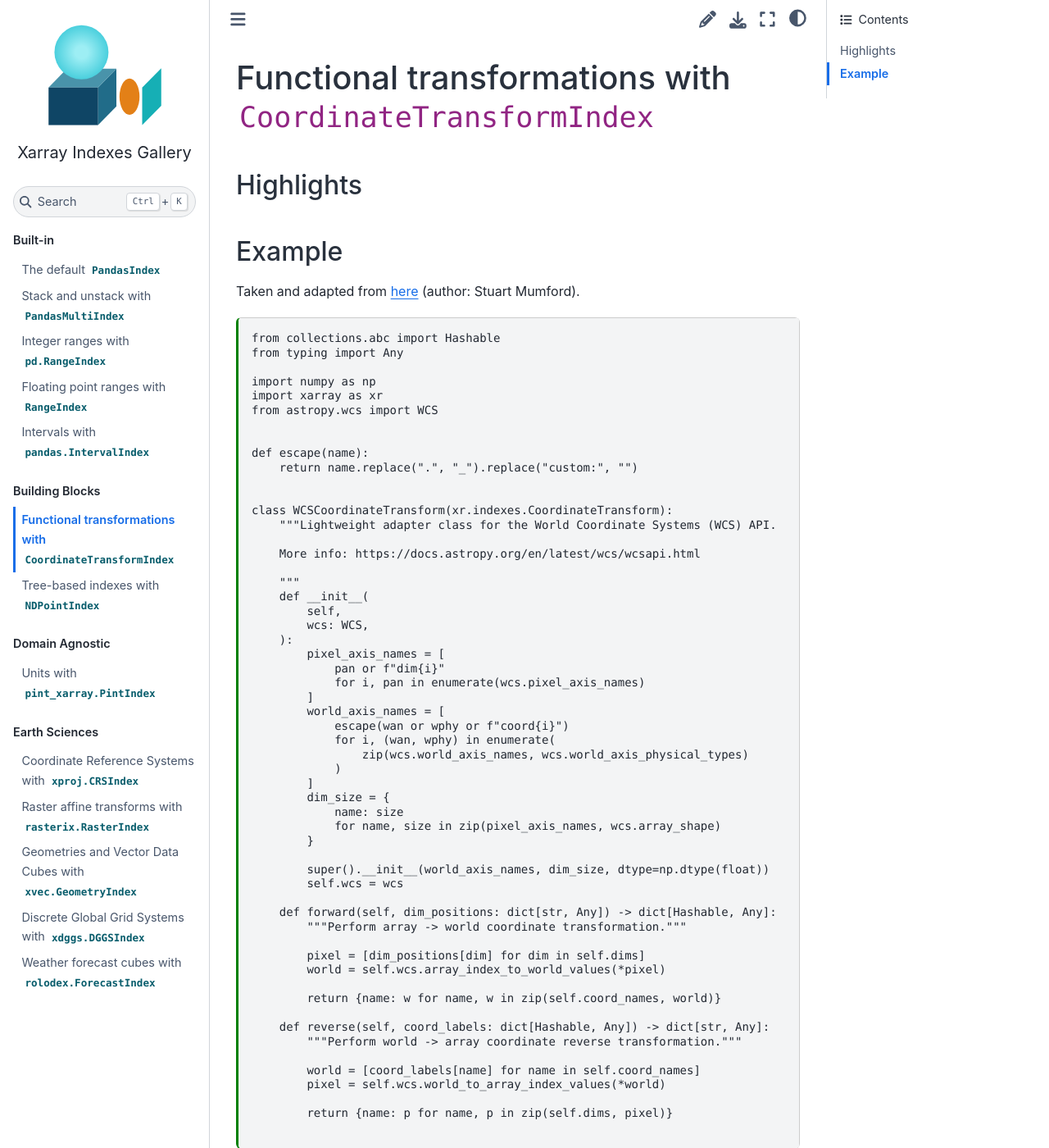
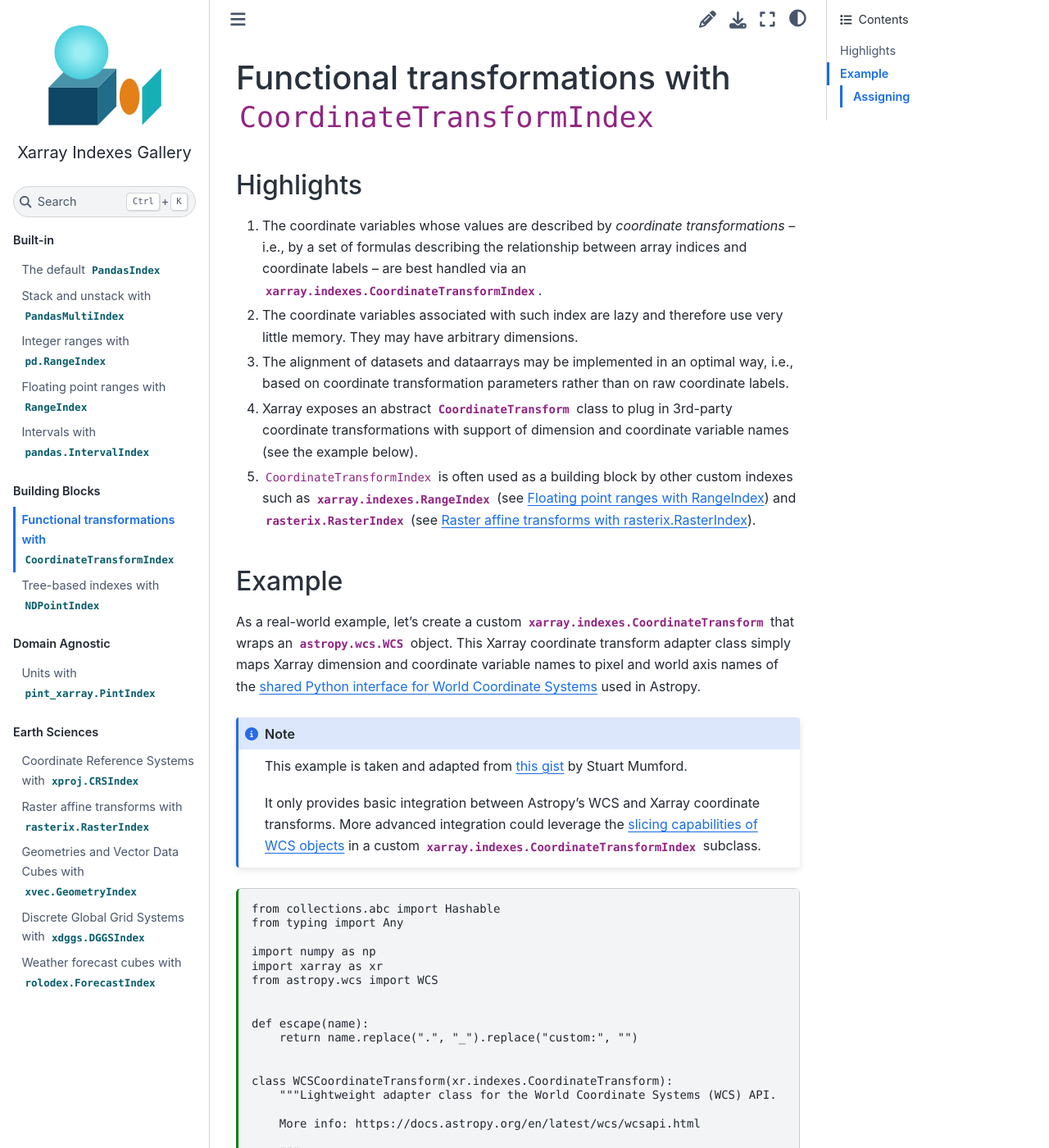
Before and after one commit to xarray-contrib/xarray-indexes, a Sphinx documentation site: the page built from docs/blocks/transform.md, in a window 1280 px wide and 1400 px high. Shown: the whole window at 82% size. Built offline with Sphinx 7.4.7 and the Sphinx Book theme 1.1.4, drawn with Linux system fonts in a browser that asks for light colours; some of the changed text lies outside the part shown.

Commit message:
add more description

````diff
--- a/docs/blocks/transform.md
+++ b/docs/blocks/transform.md
@@ -11,11 +11,43 @@ kernelspec:
 
 ## Highlights
 
+1. The coordinate variables whose values are described by _coordinate
+   transformations_ -- i.e., by a set of formulas describing the relationship
+   between array indices and coordinate labels -- are best handled via an
+   {py:class}`xarray.indexes.CoordinateTransformIndex`.
+1. The coordinate variables associated with such index are lazy and therefore
+   use very little memory. They may have arbitrary dimensions.
+1. The alignment of datasets and dataarrays may be implemented in an optimal
+   way, i.e., based on coordinate transformation parameters rather than on
+   raw coordinate labels.
+1. Xarray exposes an abstract {py:class}`~xarray.indexes.CoordinateTransform`
+   class to plug in 3rd-party coordinate transformations with support
+   of dimension and coordinate variable names (see the example below).
+1. `CoordinateTransformIndex` is often used as a building block by other
+   custom indexes such as {py:class}`xarray.indexes.RangeIndex` (see
+   {doc}`../builtin/range`) and {py:class}`rasterix.RasterIndex` (see
+   {doc}`../earth/raster`).
+
 ## Example
 
-Taken and adapted from
-[here](https://gist.github.com/Cadair/4a03750868e044ac4bdd6f3a04ed7abc) (author:
-Stuart Mumford).
+As a real-world example, let's create a custom
+{py:class}`xarray.indexes.CoordinateTransform` that wraps an
+{py:class}`astropy.wcs.WCS` object. This Xarray coordinate transform adapter
+class simply maps Xarray dimension and coordinate variable names to pixel
+and world axis names of the [shared Python interface for World Coordinate
+Systems](https://doi.org/10.5281/zenodo.1188874) used in Astropy.
+
+```{note}
+This example is taken and adapted from
+[this gist](https://gist.github.com/Cadair/4a03750868e044ac4bdd6f3a04ed7abc) by
+Stuart Mumford.
+
+It only provides basic integration between Astropy's WCS and Xarray
+coordinate transforms. More advanced integration could leverage the
+[slicing capabilities of WCS objects](https://docs.astropy.org/en/latest/wcs/wcsapi.html#slicing-of-wcs-objects)
+in a custom {py:class}`xarray.indexes.CoordinateTransformIndex` subclass.
+
+```
 
 ```{code-cell} python
 from collections.abc import Hashable
@@ -88,6 +120,14 @@ xr.set_options(
 );
 ```
 
+### Assigning
+
+Let's now create a small function that opens a FITS file with Astropy, creates
+an Xarray {py:class}`~xarray.indexes.CoordinateTransformIndex` and its
+associated lazy coordinate variables from the {py:class}`~astropy.wcs.WCS`
+object and returns both the data and coordinates as an
+{py:class}`xarray.DataArray`.
+
 ```{code-cell} python
 from astropy.io import fits
 from astropy.utils.data import get_pkg_data_filename
@@ -107,6 +147,8 @@ def open_fits_dataarray(filename, item=0):
 
 ```
 
+Open a simple image with two celestial axes.
+
 ```{code-cell} python
 fname = get_pkg_data_filename("galactic_center/gc_2mass_k.fits")
 
@@ -118,6 +160,8 @@ da_2d
 da_2d.plot.pcolormesh(x="pos_eq_ra", y="pos_eq_dec");
 ```
 
+Open a spectral cube with two celestial axes and one spectral axis.
+
 ```{code-cell} python
 fname = get_pkg_data_filename("l1448/l1448_13co.fits")
 
````
